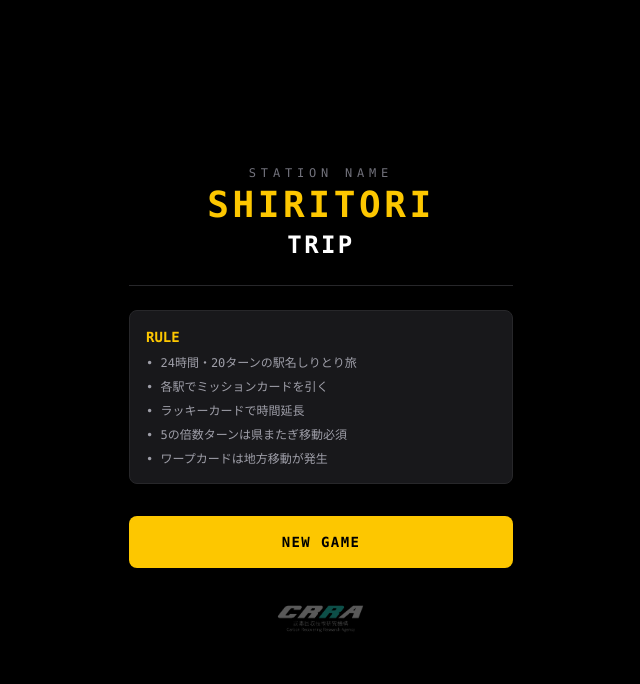
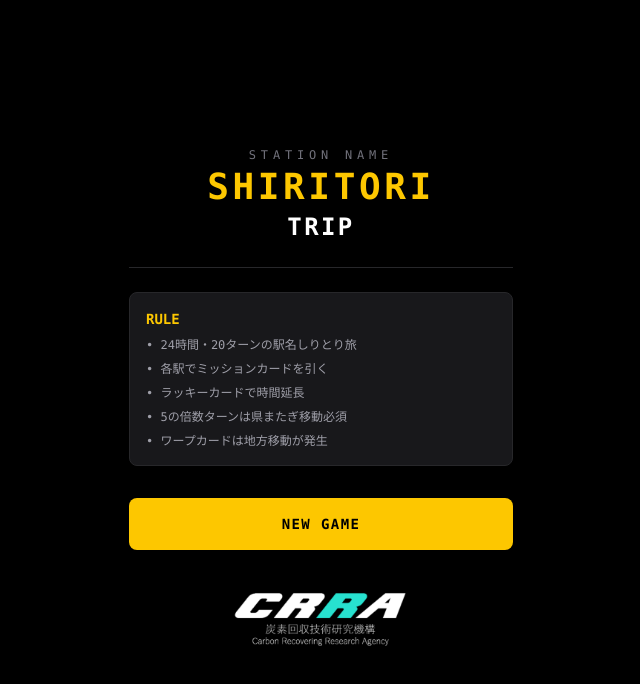
Before and after one commit to kazumimuraki/shiritori-trip, a Next.js app: page / in a window 1280 px wide. Shown: the top 684 px of the page, without its empty margins (319-959 px from the left). Built offline with nearby package versions, Linux system fonts and the light colour scheme.

Commit message:
fix: show CRRA logo properly on home page (same as login)

```diff
--- a/app/page.tsx
+++ b/app/page.tsx
@@ -67,7 +67,7 @@ export default function HomePage() {
         </button>
 
         <div className="mt-8 flex justify-center">
-          <img src="/crra-logo.png" alt="CRRA" style={{ height: '36px', opacity: 0.35 }} />
+          <img src="/crra-logo.png" alt="CRRA" style={{ height: '72px' }} />
         </div>
       </div>
     </main>
```
